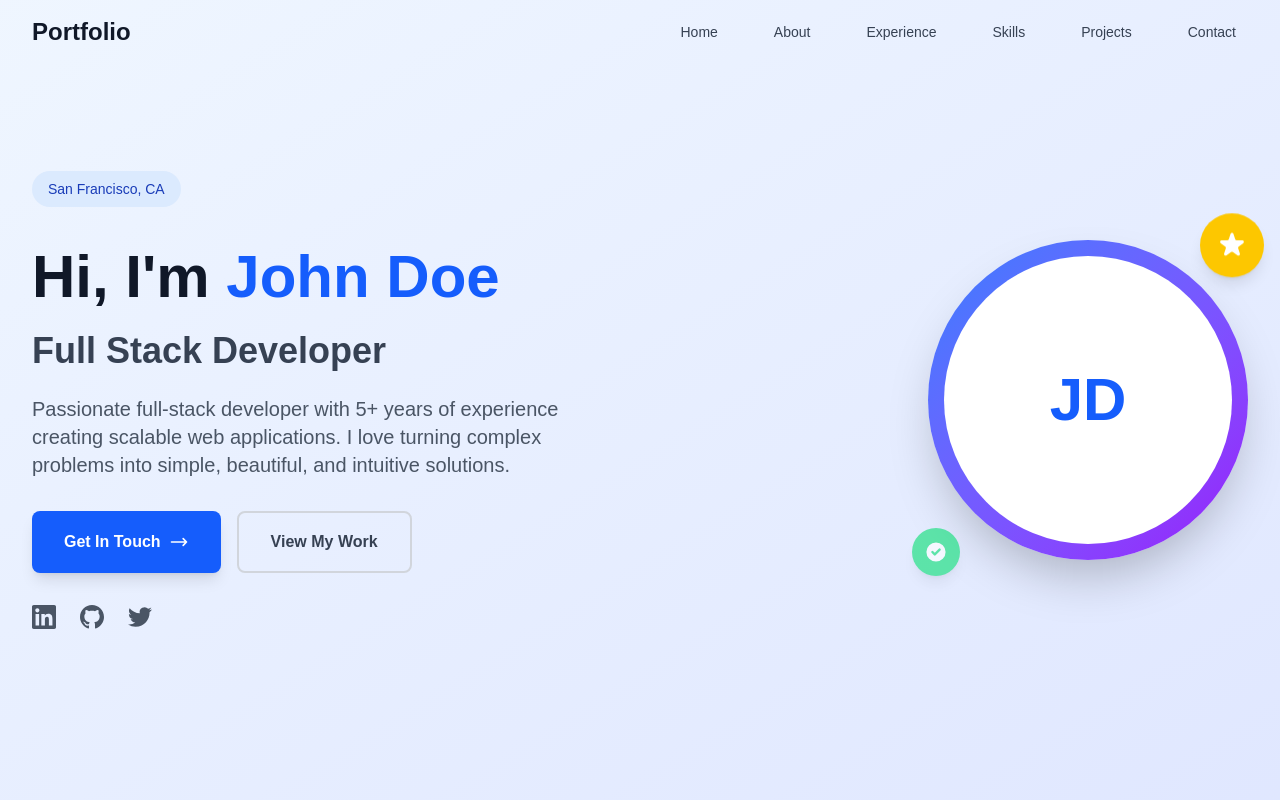
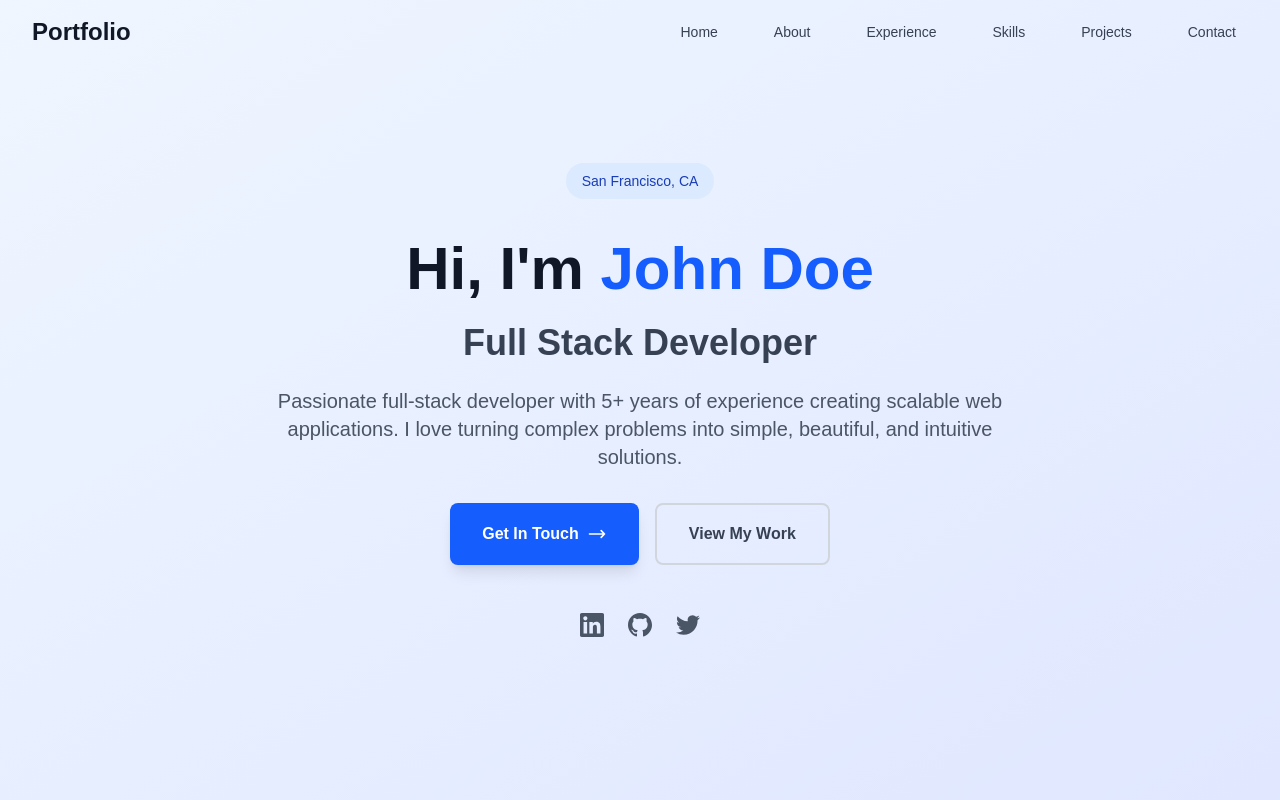
Before and after one commit to frontsunriver/profile_page, a Next.js app: page / in a window 1280 px wide. Shown: the top 800 px of the page. Built offline with nearby package versions, Linux system fonts and the light colour scheme.

Commit message:
feat(:update)Update user profile image area

```diff
--- a/src/components/Hero.tsx
+++ b/src/components/Hero.tsx
@@ -4,9 +4,7 @@ const Hero = () => {
   return (
     <section id="home" className="min-h-screen flex items-center justify-center bg-gradient-to-br from-blue-50 to-indigo-100">
       <div className="max-w-7xl mx-auto px-4 sm:px-6 lg:px-8 py-20">
-        <div className="grid grid-cols-1 lg:grid-cols-2 gap-12 items-center">
-          {/* Content */}
-          <div className="text-center lg:text-left">
+        <div className="max-w-4xl mx-auto text-center">
           <div className="mb-6">
             <span className="inline-block px-4 py-2 bg-blue-100 text-blue-800 rounded-full text-sm font-medium mb-4">
               {profileConfig.personal.location}
@@ -22,11 +20,11 @@ const Hero = () => {
             {profileConfig.personal.title}
           </h2>
 
-            <p className="text-lg md:text-xl text-gray-600 mb-8 max-w-2xl">
+          <p className="text-lg md:text-xl text-gray-600 mb-8 max-w-3xl mx-auto">
             {profileConfig.personal.bio}
           </p>
 
-            <div className="flex flex-col sm:flex-row gap-4 justify-center lg:justify-start">
+          <div className="flex flex-col sm:flex-row gap-4 justify-center mb-12">
             <a
               href="#contact"
               className="inline-flex items-center px-8 py-4 bg-blue-600 text-white font-semibold rounded-lg hover:bg-blue-700 transition-colors duration-200 shadow-lg hover:shadow-xl transform hover:-translate-y-1"
@@ -56,7 +54,7 @@ const Hero = () => {
           </div>
 
           {/* Social Links */}
-            <div className="flex justify-center lg:justify-start space-x-6 mt-8">
+          <div className="flex justify-center space-x-6">
             <a
               href={profileConfig.personal.linkedin}
               target="_blank"
@@ -94,33 +92,6 @@ const Hero = () => {
             </a>
           </div>
         </div>
-
-          {/* Image/Visual */}
-          <div className="flex justify-center lg:justify-end">
-            <div className="relative">
-              <div className="w-80 h-80 bg-gradient-to-br from-blue-500 to-purple-600 rounded-full flex items-center justify-center shadow-2xl">
-                <div className="w-72 h-72 bg-white rounded-full flex items-center justify-center">
-                  <div className="text-6xl font-bold text-blue-600">
-                    {profileConfig.personal.name.split(' ').map(name => name[0]).join('')}
-                  </div>
-                </div>
-              </div>
-
-              {/* Floating elements */}
-              <div className="absolute -top-4 -right-4 w-16 h-16 bg-yellow-400 rounded-full flex items-center justify-center shadow-lg animate-bounce">
-                <svg className="h-8 w-8 text-white" fill="currentColor" viewBox="0 0 20 20">
-                  <path d="M9.049 2.927c.3-.921 1.603-.921 1.902 0l1.07 3.292a1 1 0 00.95.69h3.462c.969 0 1.371 1.24.588 1.81l-2.8 2.034a1 1 0 00-.364 1.118l1.07 3.292c.3.921-.755 1.688-1.54 1.118l-2.8-2.034a1 1 0 00-1.175 0l-2.8 2.034c-.784.57-1.838-.197-1.539-1.118l1.07-3.292a1 1 0 00-.364-1.118L2.98 8.72c-.783-.57-.38-1.81.588-1.81h3.461a1 1 0 00.951-.69l1.07-3.292z"/>
-                </svg>
-              </div>
-
-              <div className="absolute -bottom-4 -left-4 w-12 h-12 bg-green-400 rounded-full flex items-center justify-center shadow-lg animate-pulse">
-                <svg className="h-6 w-6 text-white" fill="currentColor" viewBox="0 0 20 20">
-                  <path fillRule="evenodd" d="M10 18a8 8 0 100-16 8 8 0 000 16zm3.707-9.293a1 1 0 00-1.414-1.414L9 10.586 7.707 9.293a1 1 0 00-1.414 1.414l2 2a1 1 0 001.414 0l4-4z" clipRule="evenodd"/>
-                </svg>
-              </div>
-            </div>
-          </div>
-        </div>
       </div>
     </section>
   );
```
Lines whose indentation alone changed are shown as unchanged.
